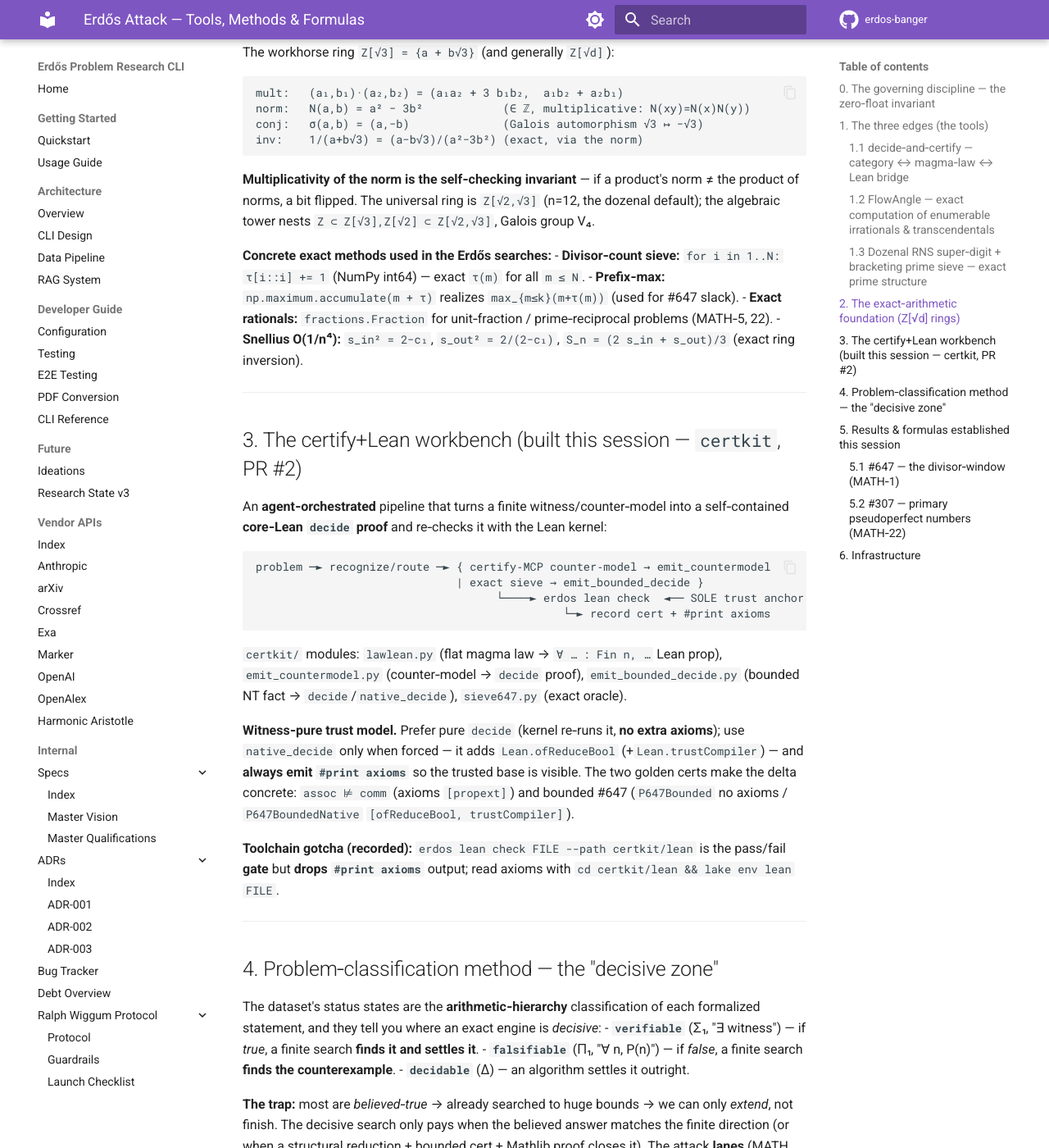
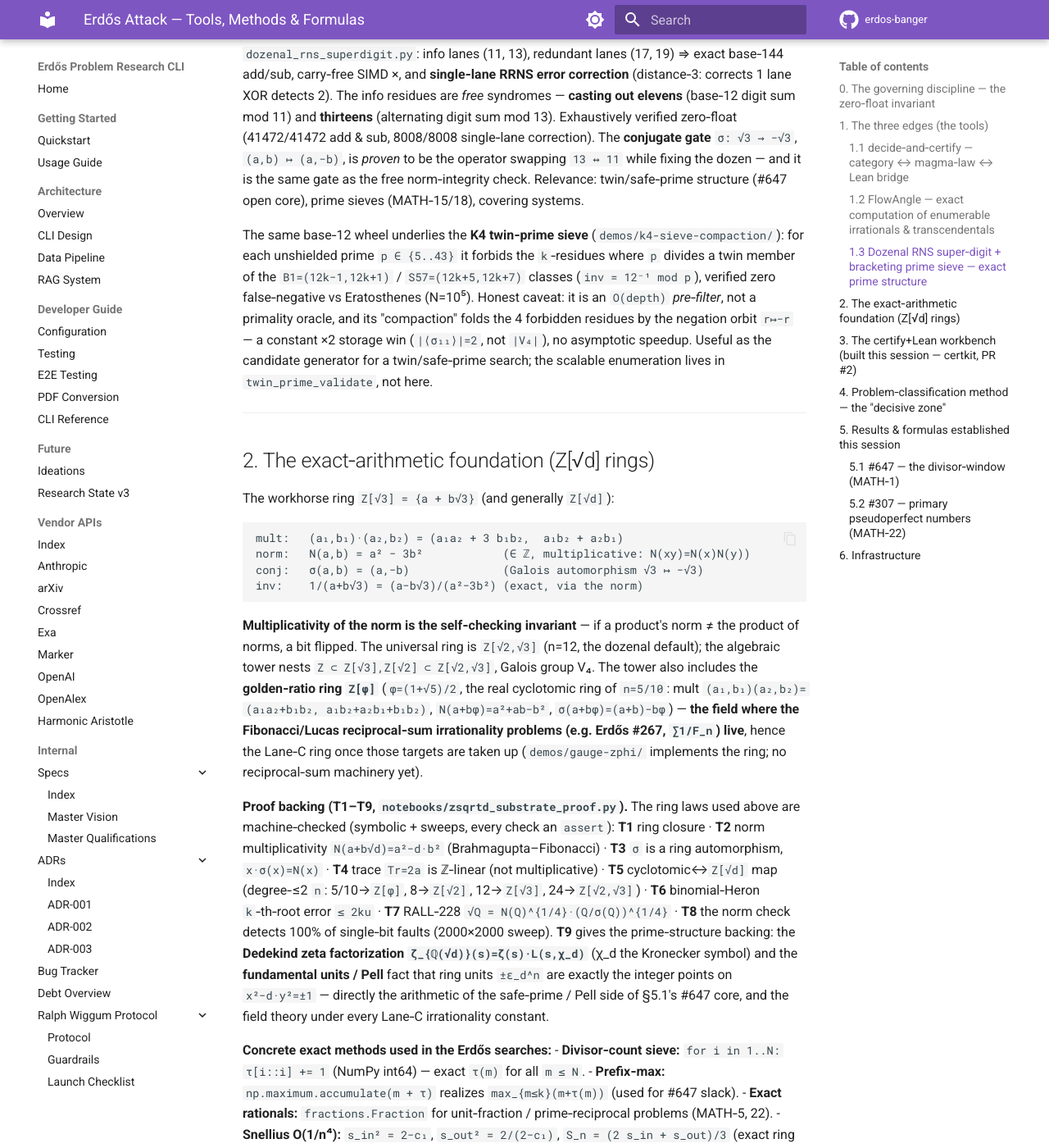
Before and after one commit to research-developer/erdos-banger, an MkDocs documentation site: the page built from docs/notes/erdos-tools-and-methods.md, in a window 1280 px wide and 1400 px high, scrolled down 2337 px. Shown: the whole window at 82% size. Built offline with MkDocs 1.6.1 and Material for MkDocs 9.7.7, drawn with Linux system fonts in a browser that asks for light colours; comment, search, counter and statistics services are not loaded; some of the changed text lies outside the part shown.

Commit message:
docs(notes): fold verified LUTs + Z[√d] proof backing into tools reference
§1.2: the exact-trig LUT substrate — DFT6_HEX=0x3105b6b50132 (decode verified
12/12 vs the dodecagon table), flowangle_rom.v (144pt, denom 288), twiddle_rom_24
(Z[√2,√3]/2) — FlowAngle compute substrate for Lane C / character sums.
§1.3: the K4 twin-prime sieve (B1/S57 classes, zero false-negative) as candidate
generator — honest caveat: O(depth) pre-filter, ×2 storage not asymptotic.
§2: Z[φ] ring (Fibonacci/Lucas reciprocal-sum field, #267); T1–T9 proof backing
(zsqrtd_substrate_proof.py) incl. T9 Dedekind zeta ζ_{ℚ(√d)}=ζ·L(s,χ_d) + Pell
units x²−dy²=±1 (the safe-prime/#647 + Lane-C field theory); norm-split prime test
(3/p) ⟺ p≡±1 mod 12. Skipped lose-less (irrelevant).

Co-Authored-By: Claude Opus 4.8 <noreply@anthropic.com>

````diff
--- a/docs/notes/erdos-tools-and-methods.md
+++ b/docs/notes/erdos-tools-and-methods.md
@@ -69,6 +69,18 @@ back to its algebraic value. Relevance to Erdős: the irrationality cluster (MAT
 `∑1/(t^n−1)`, `∑p_n/2^n`, `∑1/lcm`, `∑1/(n!−1)`, `∑1/(2^n−1)`) — all exact partial sums and continued
 fractions, with Lerch/Lambert framing for the transcendence side.
 
+**The exact‑trig LUT substrate (verified).** Every rotation above is read from a closed twiddle table of
+`2cos(2πk/n)` stored as ring elements — no `cos`, no float. The whole 12‑point (dodecagonal) table is one
+48‑bit constant **`DFT6_HEX = 0x3105b6b50132`**: 12 nibbles `[signB|signA|opcode]`, opcodes
+`{00→(0,0), 01→±1, 10→±2, 11→±√3}`, decoding `2cos(2πk/12)` into `Z[√3]`. *Verified here* — it yields
+exactly the dodecagon table `a=[2,0,1,0,−1,0,−2,0,−1,0,1,0]`, `b=[0,1,0,0,0,−1,0,−1,0,0,0,1]`, and each
+`a+b√3` equals `2cos(2πk/12)` (12/12). Two higher‑resolution ROMs extend it, both spot‑checked exact:
+`flowangle_rom.v` (144 Bézier‑curve points in `Z[√3]`, denom 288 = 2·12², passing through the dodecagon
+vertices) and `twiddle_rom_24.v` (24‑gon, `2cos(2πk/24)` in `Z[√2,√3]/2`, 24/24 match). Erdős relevance:
+this is the FlowAngle compute substrate for **Lane C** (the irrationality constants are these ring
+elements) and for any **exponential/character‑sum angle** `e^{2πi·a/n}` — the angles live in the table
+exactly, so partial sums stay zero‑float and norm‑checkable end to end.
+
 ### 1.3 Dozenal RNS super‑digit + bracketing prime sieve — exact prime structure
 
 The twin primes **(11, 13) bracket the dozen 12**, two ways:
@@ -86,6 +98,14 @@ correction). The **conjugate gate** `σ: √3 → −√3`, `(a,b) ↦ (a,−b)`
 `13 ↔ 11` while fixing the dozen — and it is the same gate as the free norm‑integrity check. Relevance:
 twin/safe‑prime structure (#647 open core), prime sieves (MATH‑15/18), covering systems.
 
+The same base‑12 wheel underlies the **K4 twin‑prime sieve** (`demos/k4-sieve-compaction/`): for each
+unshielded prime `p ∈ {5..43}` it forbids the `k`‑residues where `p` divides a twin member of the
+`B1=(12k−1,12k+1)` / `S57=(12k+5,12k+7)` classes (`inv = 12⁻¹ mod p`), verified zero false‑negative vs
+Eratosthenes (N=10⁵). Honest caveat: it is an `O(depth)` *pre‑filter*, not a primality oracle, and its
+"compaction" folds the 4 forbidden residues by the negation orbit `r↦−r` — a constant ×2 storage win
+(`|⟨σ₁₁⟩|=2`, not `|V₄|`), no asymptotic speedup. Useful as the candidate generator for a twin/safe‑prime
+search; the scalable enumeration lives in `twin_prime_validate`, not here.
+
 ---
 
 ## 2. The exact‑arithmetic foundation (Z[√d] rings)
@@ -99,13 +119,31 @@ inv:    1/(a+b√3) = (a−b√3)/(a²−3b²) (exact, via the norm)
 ```
 **Multiplicativity of the norm is the self‑checking invariant** — if a product's norm ≠ the product of
 norms, a bit flipped. The universal ring is `Z[√2,√3]` (n=12, the dozenal default); the algebraic tower
-nests `Z ⊂ Z[√3],Z[√2] ⊂ Z[√2,√3]`, Galois group V₄.
+nests `Z ⊂ Z[√3],Z[√2] ⊂ Z[√2,√3]`, Galois group V₄. The tower also includes the **golden‑ratio ring
+`Z[φ]`** (`φ=(1+√5)/2`, the real cyclotomic ring of `n=5/10`: mult `(a₁,b₁)(a₂,b₂)=(a₁a₂+b₁b₂, a₁b₂+a₂b₁+b₁b₂)`,
+`N(a+bφ)=a²+ab−b²`, `σ(a+bφ)=(a+b)−bφ`) — **the field where the Fibonacci/Lucas reciprocal‑sum irrationality
+problems (e.g. Erdős #267, `∑1/F_n`) live**, hence the Lane‑C ring once those targets are taken up
+(`demos/gauge-zphi/` implements the ring; no reciprocal‑sum machinery yet).
+
+**Proof backing (T1–T9, `notebooks/zsqrtd_substrate_proof.py`).** The ring laws used above are machine‑checked
+(symbolic + sweeps, every check an `assert`): **T1** ring closure · **T2** norm multiplicativity
+`N(a+b√d)=a²−d·b²` (Brahmagupta–Fibonacci) · **T3** `σ` is a ring automorphism, `x·σ(x)=N(x)` · **T4** trace
+`Tr=2a` is ℤ‑linear (not multiplicative) · **T5** cyclotomic↔`Z[√d]` map (degree‑≤2 `n`: 5/10→`Z[φ]`,
+8→`Z[√2]`, 12→`Z[√3]`, 24→`Z[√2,√3]`) · **T6** binomial‑Heron `k`‑th‑root error `≤ 2ku` · **T7** RALL‑228
+`√Q = N(Q)^{1/4}·(Q/σ(Q))^{1/4}` · **T8** the norm check detects 100% of single‑bit faults (2000×2000 sweep).
+**T9** gives the prime‑structure backing: the **Dedekind zeta factorization `ζ_{ℚ(√d)}(s)=ζ(s)·L(s,χ_d)`**
+(χ_d the Kronecker symbol) and the **fundamental units / Pell** fact that ring units `±ε_d^n` are exactly the
+integer points on `x²−d·y²=±1` — directly the arithmetic of the safe‑prime / Pell side of §5.1's #647 core,
+and the field theory under every Lane‑C irrationality constant.
 
 **Concrete exact methods used in the Erdős searches:**
 - **Divisor‑count sieve:** `for i in 1..N: τ[i::i] += 1` (NumPy int64) — exact `τ(m)` for all `m ≤ N`.
 - **Prefix‑max:** `np.maximum.accumulate(m + τ)` realizes `max_{m≤k}(m+τ(m))` (used for #647 slack).
 - **Exact rationals:** `fractions.Fraction` for unit‑fraction / prime‑reciprocal problems (MATH‑5, 22).
 - **Snellius O(1/n⁴):** `s_in² = 2−c₁`, `s_out² = 2/(2−c₁)`, `S_n = (2 s_in + s_out)/3` (exact ring inversion).
+- **Norm‑split prime test:** a prime `p` is **inert vs split in `Z[√3]`** by `N=a²−3b²` ⟺ the Legendre symbol
+  `(3/p)`, i.e. `p≡±1 (mod 12)` splits, `p≡±5` is inert (`demos/precision-lookahead/`) — an exact, float‑free
+  read on `p`'s factorization type from its residue, reusable for the prime‑structure lanes.
 
 ---
 
````
